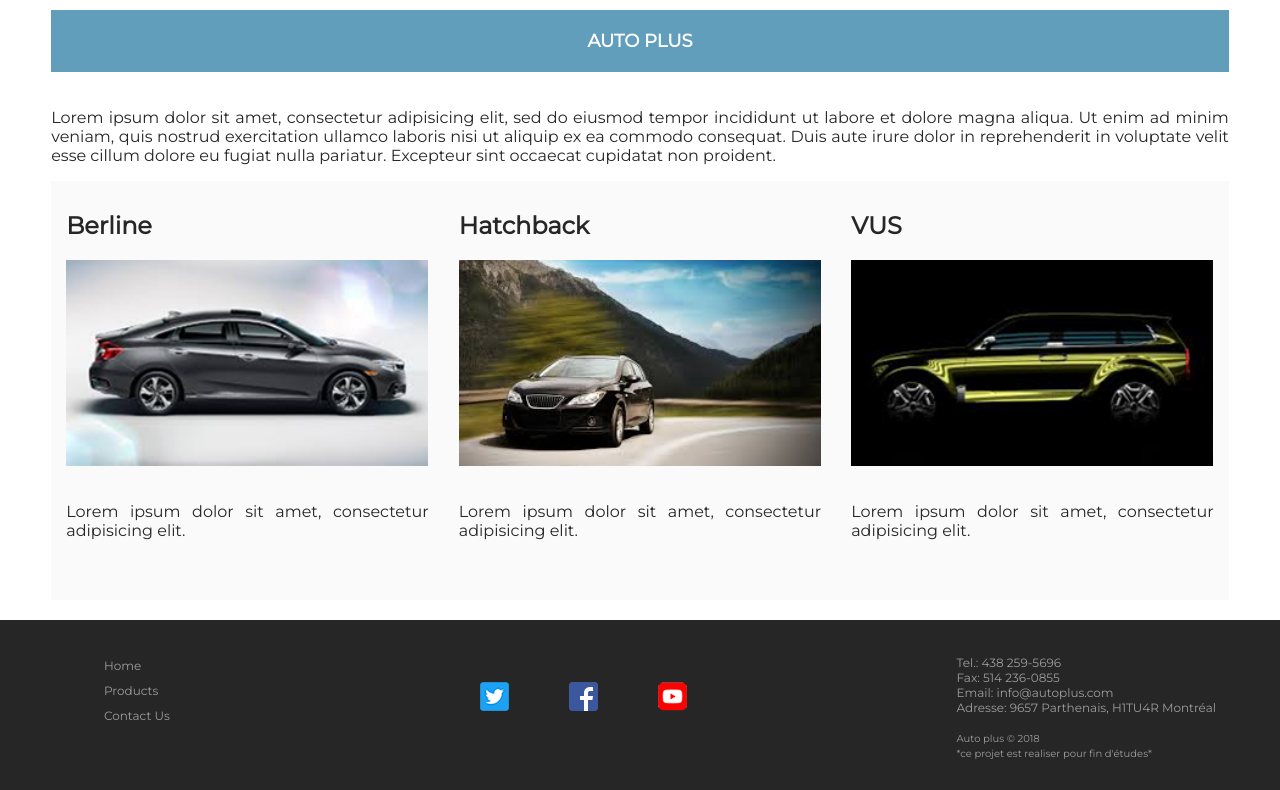
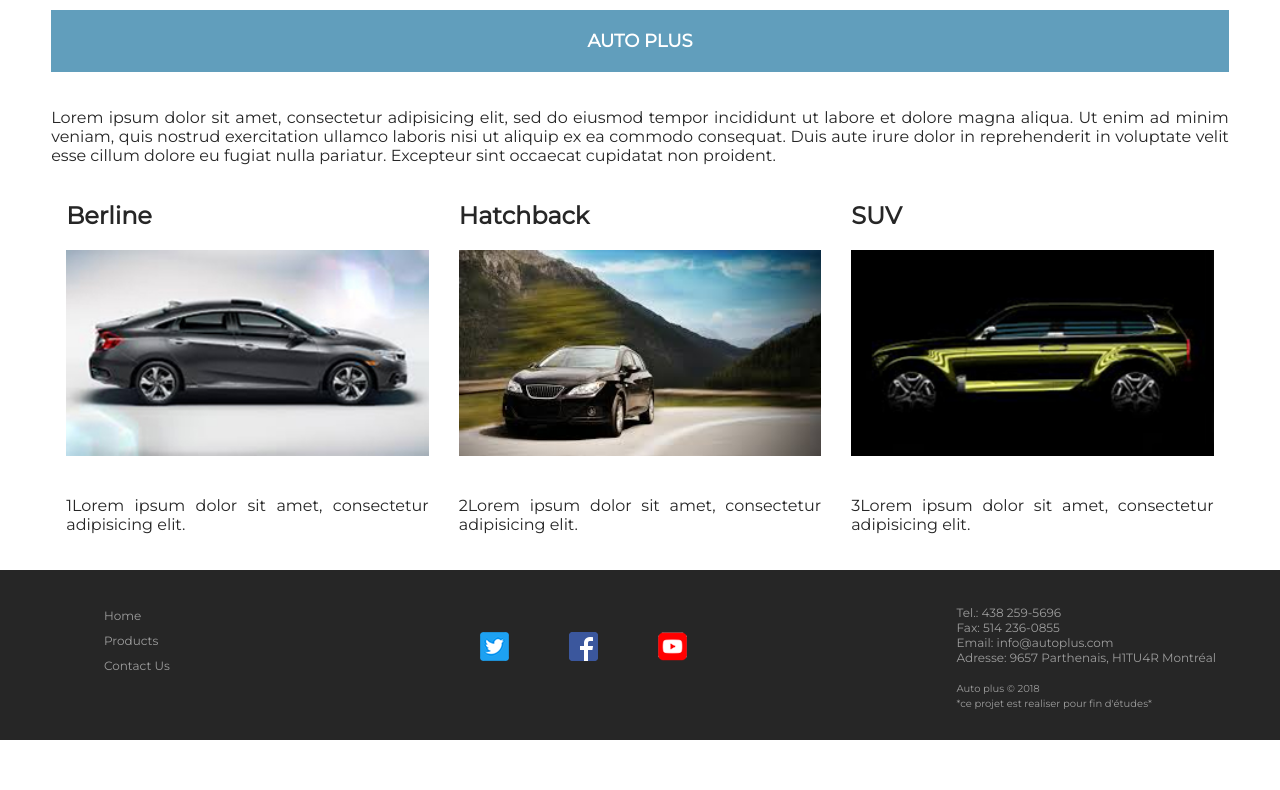
Before and after one commit to cplesca/TP_php, a PHP site: page / in a window 1280 px wide. Shown: the part 841-1631 px from the top of the page. After the commit the page ends 1581 px from the top, so only its background shows below. Run offline with PHP 8.4, Linux system fonts and the light colour scheme.

Commit message:
Catalogue trois categorie

```diff
--- a/db/data.php
+++ b/db/data.php
@@ -6,12 +6,27 @@ define('ART_IMG','img');
 define('ART_KM','km');
 define('ART_YEAR','Année: ');
 define('ART_PRICE','Prix: ');
+define('CAT_NAME','catname');
+define('CAT_IMG','catimg');
+define('CAT_MSG','catmsg');
 
 
 $category = array(
-    '1' => 'Berline',
-    '2' => 'Hatchback',
-    '3' => 'Suv',
+    '1' => array(
+        CAT_NAME => 'Berline',
+        CAT_IMG => 'berline.jpg',
+        CAT_MSG => '1Lorem ipsum dolor sit amet, consectetur adipisicing elit.',
+    ),
+    '2' => array(
+        CAT_NAME => 'Hatchback',
+        CAT_IMG => 'v-hatchback.jpg',
+        CAT_MSG => '2Lorem ipsum dolor sit amet, consectetur adipisicing elit.',
+    ),
+    '3'  => array(
+        CAT_NAME => 'SUV',
+        CAT_IMG => 'v-vus.jpg',
+        CAT_MSG => '3Lorem ipsum dolor sit amet, consectetur adipisicing elit.',
+    ),
 );
 
 $product = array(
--- a/index.php
+++ b/index.php
@@ -1,6 +1,7 @@
 <?php
 const PAGE_NAME = 'Accueil';
-require_once('views/page_top.php');
+require_once 'views/page_top.php';
+require_once 'db/data.php';
 ?>
 
 
@@ -18,27 +19,15 @@ require_once('views/page_top.php');
     <main>
         <h1>AUTO PLUS</h1>
         <p>Lorem ipsum dolor sit amet, consectetur adipisicing elit, sed do eiusmod tempor incididunt ut labore et dolore magna aliqua. Ut enim ad minim veniam, quis nostrud exercitation ullamco laboris nisi ut aliquip ex ea commodo consequat. Duis aute irure dolor in reprehenderit in voluptate velit esse cillum dolore eu fugiat nulla pariatur. Excepteur sint occaecat cupidatat non proident.</p>
-
-        <div class="row produtos">
-            <div class="col-4">
-                <h2>Berline</h2>
-                <a href="catalogueb.php"><img src="images/berline.jpg" alt="Berline"></a>
-                <p>Lorem ipsum dolor sit amet, consectetur adipisicing elit.</p>
-
+            <div class="row produtos1">
+                <?php foreach ($category as $id => $item) { ?>
+                <div class="col-4">
+                    <h2><?= $item[CAT_NAME] ?></h2>
+                    <a href="catalogue.php/?ART_CAT=<?= $id ?>"><img src="images/<?= $item[CAT_IMG] ?>" alt="categorie"></a>
+                    <p> <?= $item[CAT_MSG] ?></p>
+                </div>
+                <?php } ?>
             </div>
-            <div class="col-4" >
-                <h2>Hatchback</h2>
-
-                <a href="catalogueh.php"><img src="images/v-hatchback.jpg" alt="Hatchback"></a>
-                <p>Lorem ipsum dolor sit amet, consectetur adipisicing elit.</p>
-            </div>
-            <div class="col-4" >
-                <h2>VUS</h2>
-
-                <a href="cataloguev.php"><img src="images/v-vus.jpg" alt="VUS"><p>Lorem ipsum dolor sit amet, consectetur adipisicing elit.</p></a>
-
-            </div>
-        </div>
     </main>
 
-<?php require_once('views/page_bottom.php'); ?>
+<?php require_once('views/page_bottom.php');
```
Also changed, not shown: catalogue.php (+14 -105 lines).
